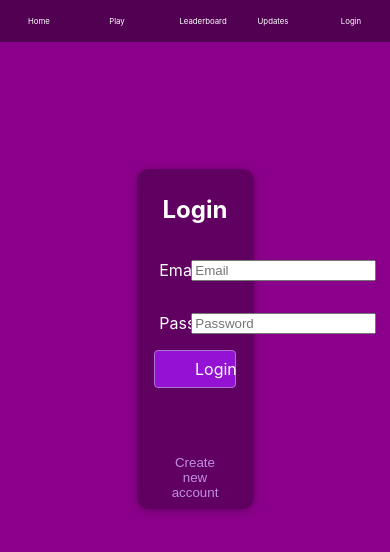
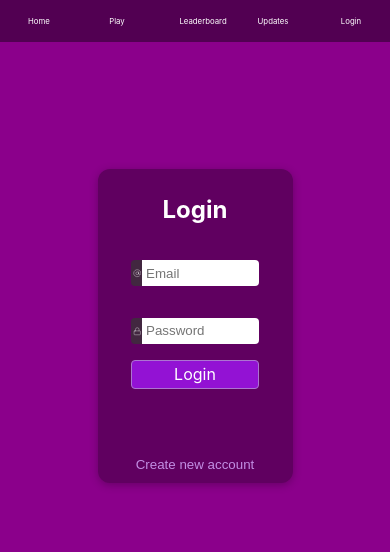
Before and after one commit to JeffreyGHJ/react-monster-cards, a Next.js app: page /login in a window 390 px wide. Shown: the top 552 px of the page. Built offline with nearby package versions, Linux system fonts and the light colour scheme.

Commit message:
Updated Styles + Added SVGs as Components
-updated HomeMenu styles to be more responsive
-updated AuthForm styles to be more responsive
-added svg decorations next to AuthForm inputs
-svgs are embedded in react components allowing configuration via props

```diff
--- a/components/AuthForm.js
+++ b/components/AuthForm.js
@@ -2,11 +2,13 @@ import { useRef, useState } from 'react';
 import { useRouter } from 'next/router';
 import classes from './AuthForm.module.css';
 import useAuth from '../hooks/use-auth';
+import AtSignSvg from '../public/assets/icons/AtSignSvg.js';
+import LockSvg from '../public/assets/icons/LockSvg';
 
-const AuthForm = ( props ) => {
+const AuthForm = (props) => {
     const emailInputRef = useRef();
     const passwordInputRef = useRef();
-    const [isLoginMode, setIsLoginMode] = useState( useRouter().query.signup ? false : true );
+    const [isLoginMode, setIsLoginMode] = useState(useRouter().query.signup ? false : true);
 
     const { isLoading, sendRequest: authenticateUser } = useAuth();
 
@@ -16,12 +18,12 @@ const AuthForm = ( props ) => {
         });
     }
 
-    const submitHandler = ( event ) => {
+    const submitHandler = (event) => {
         console.log("Beginning user authentication...");
         event.preventDefault();
         const enteredEmail = emailInputRef.current.value;
         const enteredPassword = passwordInputRef.current.value;
-        authenticateUser( isLoginMode, enteredEmail, enteredPassword );
+        authenticateUser(isLoginMode, enteredEmail, enteredPassword);
     }
 
     return (
@@ -31,11 +33,17 @@ const AuthForm = ( props ) => {
                 <form onSubmit={submitHandler}>
                     <div className={classes.inputs}>
                         <div className={classes['input-group']}>
-                            <label htmlFor='email'>Email</label>
+                            <div className={classes['input-decoration-outter']}>
+                                <div className={classes['input-decoration']}>
+                                    <AtSignSvg height="80%" width="80%" />
+                                </div>
+                            </div>
                             <input id='email' type='email' placeholder='Email' ref={emailInputRef}></input>
                         </div>
                         <div className={classes['input-group']}>
-                            <label htmlFor='password'>Password</label>
+                            <div className={classes['input-decoration']}>
+                                <LockSvg height="80%" width="80%" />
+                            </div>
                             <input id='password' type='password' placeholder='Password' ref={passwordInputRef}></input>
                         </div>
                         {!isLoading && <button className={classes.button}>
--- a/components/AuthForm.module.css
+++ b/components/AuthForm.module.css
@@ -4,7 +4,7 @@
     margin: auto;
     box-shadow: 0 2px 8px rgba(0, 0, 0, 0.26);
     border-radius: 12px;
-    width: 30vw;
+    width: 50vw;
     background-color: rgb(96, 0, 96);
     color: white;
     margin-top: 15vh;
@@ -13,16 +13,44 @@
 .inputs {
     display: flex;
     flex-direction: column;
+    align-items: center;
     margin-bottom: 3rem;
 }
 
 .input-group {
+    flex-direction: row;
+    width: 70%;
+    height: 1.6rem;
+    color: white;
     display: flex;
-    justify-content: space-evenly;
+    justify-content: center;
     margin: 1rem;
 }
 
+.input-group input{
+    padding-left: 1vw;
+    width: 100%;
+    border: none;
+    border-radius: 0px 4px 4px 0px;
+}
+
+
+.input-decoration {
+    display: flex;
+    justify-content: center;
+    align-items: center;
+    background-color:#422740;
+    border-radius: 4px 0px 0px 4px;
+    width: 3vw;
+}
+
+.input-decoration-outter {
+    display: contents;
+}
+
 .input-group label {
+    display: flex;
+    flex-direction: column;
     width: 2rem;
 }
 
@@ -33,7 +61,7 @@
     background-color: #9312d4;
     border: 1px solid #ac74d1;
     border-radius: 4px;
-    padding: 0.5rem 2.5rem;
+    padding: 1vmin;
     width: 70%;
     margin: auto;
 }
@@ -52,5 +80,5 @@
     background-color: transparent;
     color: #c28ee4;
     border: none;
-    padding: 0.15rem 1.5rem;
+    padding: 1vmin;
 }
--- /dev/null
+++ b/public/assets/icons/AtSignSvg.js
@@ -0,0 +1,13 @@
+const AtSignSvg = (props) => {
+    return (
+        <svg xmlns="http://www.w3.org/2000/svg" width={props.width} height={props.height}
+        viewBox="0 0 24 24" fill="none" stroke={props.color || "currentColor"}
+        stroke-width="1" stroke-linecap="round" stroke-linejoin="round"
+        class="feather feather-at-sign">
+            <circle cx="12" cy="12" r="4"></circle>
+            <path d="M16 8v5a3 3 0 0 0 6 0v-1a10 10 0 1 0-3.92 7.94"></path>
+        </svg>
+    );
+}
+
+export default AtSignSvg;
--- /dev/null
+++ b/public/assets/icons/LockSvg.js
@@ -0,0 +1,12 @@
+const LockSvg = (props) => {
+    return (
+        <svg xmlns="http://www.w3.org/2000/svg" width={props.width} height={props.height} viewBox="0 0 24 24"
+        fill="none" stroke={ props.color || "currentColor" } stroke-width="1" stroke-linecap="round"
+        stroke-linejoin="round" class="feather feather-lock">
+            <rect x="3" y="11" width="18" height="11" rx="2" ry="2"></rect>
+            <path d="M7 11V7a5 5 0 0 1 10 0v4"></path>
+        </svg>
+    );
+}
+
+export default LockSvg;
```
Also changed, not shown: components/HomeMenu.module.css (+8 -4 lines).
